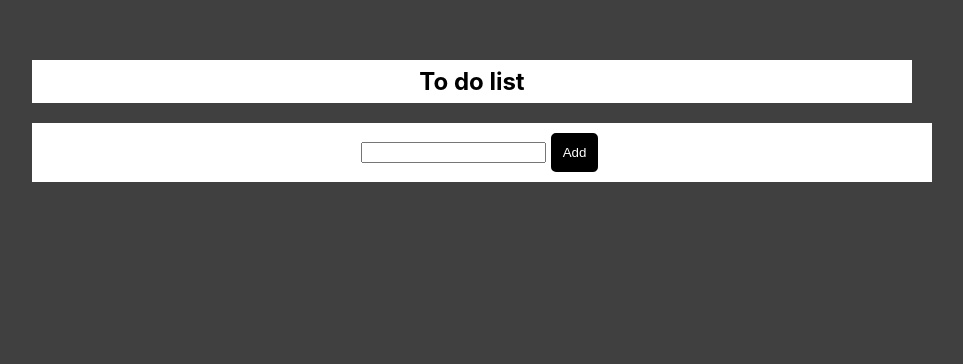
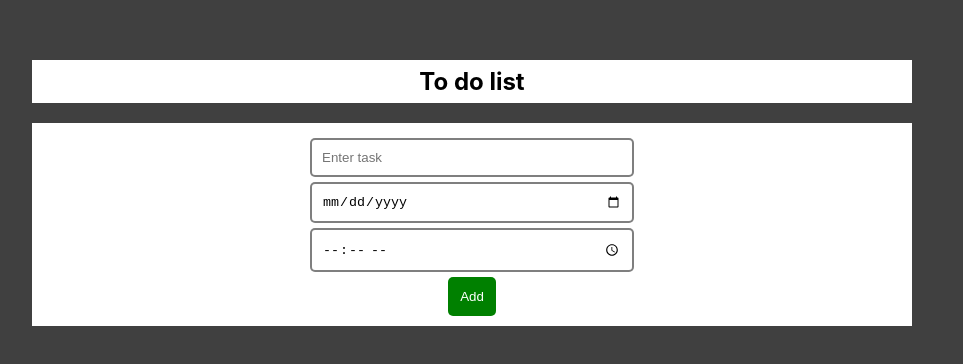
Before and after one commit to 2000sagarr/to-do-list, a React (Create React App) app: page / in a window 1280 px wide. Shown: the top 364 px of the page, without its empty margins (168-1131 px from the left). Built offline with nearby package versions, Linux system fonts and the light colour scheme.

Commit message:
input part complete

```diff
--- a/public/index.html
+++ b/public/index.html
@@ -15,8 +15,7 @@
       user's mobile device or desktop. See https://developers.google.com/web/fundamentals/web-app-manifest/
     -->
     <link rel="manifest" href="%PUBLIC_URL%/manifest.json" />
-    <!--
-      Notice the use of %PUBLIC_URL% in the tags above.
+      <!-- Notice the use of %PUBLIC_URL% in the tags above.
       It will be replaced with the URL of the `public` folder during the build.
       Only files inside the `public` folder can be referenced from the HTML.
 
--- a/src/components/TaskInput/TaskInput.js
+++ b/src/components/TaskInput/TaskInput.js
@@ -1,13 +1,53 @@
-import React from "react";
+import React, { useState } from "react";
 import styles from "./TaskInput.module.css";
-import Button from '../buttons/Button';
+import Button from "../buttons/Button";
+import Input from "../UI/Input";
 
 const TaskInput = () => {
+  const [task, setTask] = useState("");
+  const [date, setDate] = useState("");
+  const [time, setTime] = useState("");
+
+  const taskChangeHandler = (event) => {
+    if (event.target.value.trim().length > 0) {
+      setTask(event.target.value.trim());
+    }
+  };
+
+  const dateChangeHandler = (event) => {
+    if (event.target.value) {
+      setDate(event.target.value);
+    }
+  };
+
+  const timeChangeHandler = (event) => {
+    if (event.target.value) {
+      setTime(event.target.value);
+    }
+  };
+
+  const formSubmitHandler = (event) => {
+    event.preventDefault();
+    console.log(`Task : ${task} Date : ${date} Time : ${time}`);
+    setTask("");
+    setDate("");
+    setTime("");
+  };
+
   return (
     <div className={styles.input}>
-      <form>
-        <input type="text"/>
-        <Button type="submit" className={styles.addButton}>Add</Button>
+      <form onSubmit={formSubmitHandler}>
+        <Input
+          type="text"
+          placeholder="Enter task"
+          onChange={taskChangeHandler}
+          value={task}
+        />
+        <Input type="date" onChange={dateChangeHandler} value={date}/>
+        <Input type="time" onChange={timeChangeHandler} value={time}/>
+        <Button type="submit" className={styles.addButton}>
+          Add
+        </Button>
       </form>
     </div>
   );
--- a/src/components/TaskInput/TaskInput.module.css
+++ b/src/components/TaskInput/TaskInput.module.css
@@ -1,11 +1,13 @@
 .input{
     background-color: white;
-    padding : 10px;
+    padding-top: 10px;
+    padding-bottom: 10px;
     color: black;
     width: 100%;
     text-align: center;
 }
 
 .addButton{
-    background-color: red;
+    background-color: green;
+    color: white;
 }
--- /dev/null
+++ b/src/components/UI/Input.js
@@ -0,0 +1,16 @@
+import React from "react";
+import styles from "./Input.module.css";
+
+const Input = (props) => {
+  return (
+    <input
+      className={`${styles.input} ${props.className}`}
+      type={props.type}
+      value={props.value}
+      placeholder={props.placeholder}
+      onChange={props.onChange}
+    />
+  );
+};
+
+export default Input;
--- /dev/null
+++ b/src/components/UI/Input.module.css
@@ -0,0 +1,9 @@
+.input{
+    display: block;
+    border: 2px solid rgba(0,0,0,.5);
+    border-radius: 5px;
+    padding: 10px;
+    width: 300px;
+    margin: 5px auto;
+
+}
--- a/src/components/buttons/Button.module.css
+++ b/src/components/buttons/Button.module.css
@@ -1,9 +1,7 @@
 .button{
     padding: 10px;
-    color : white;
-    border: 2px solid black;
+    border: 2px solid transparent;
     border-radius: 5px;
-    background-color: black;
     margin: auto 5px;
     outline-style: none;
 }
```
